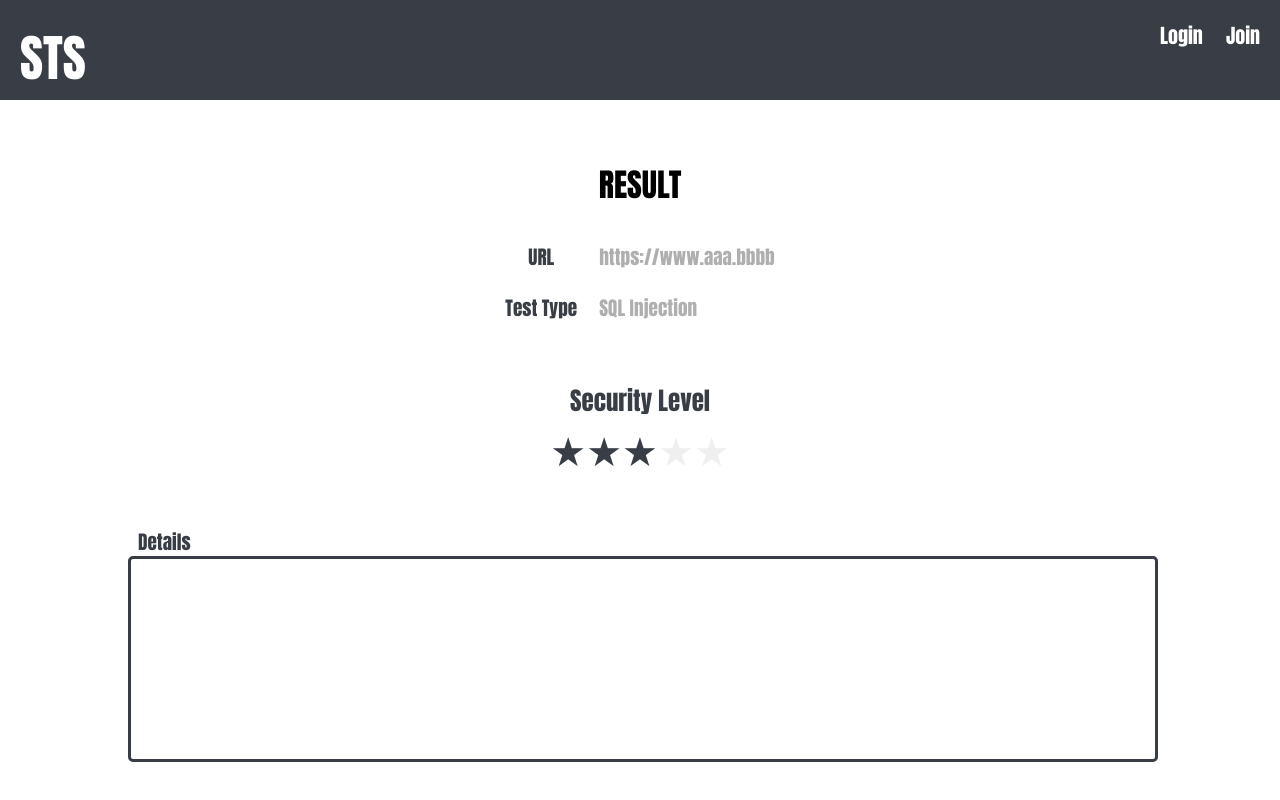
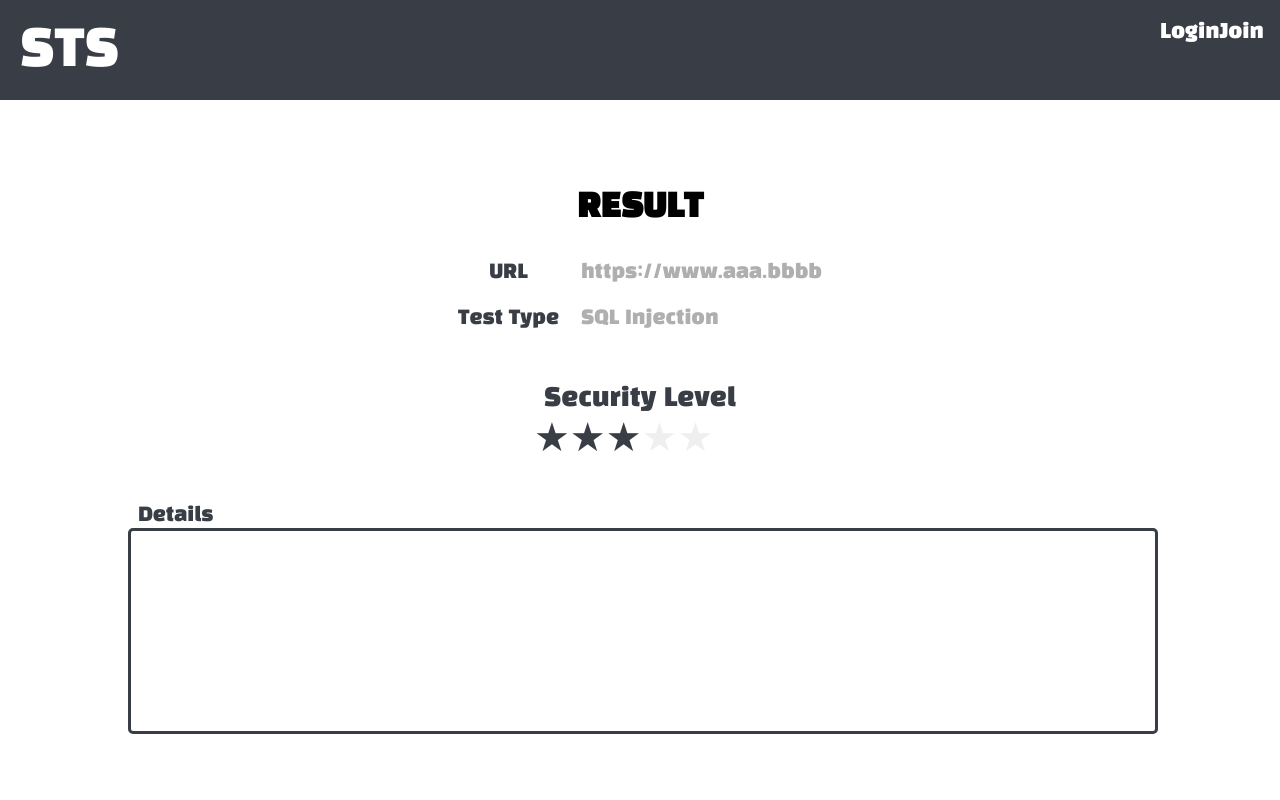
Before and after one commit to kkc217/security_test_service, a React (Create React App) app: page /result in a window 1280 px wide. Built offline with nearby package versions, Linux system fonts and the light colour scheme.

Commit message:
design: change font family

```diff
--- a/src/assets/css/Result/resultPage.css
+++ b/src/assets/css/Result/resultPage.css
@@ -1,5 +1,5 @@
 .result_page_container {
-    font-family: Impact, Charcoal, sans-serif;
+    /* font-family: Impact, Charcoal, sans-serif; */
     height: calc(100vh - 100px);
     display: flex;
     flex-direction: column;
--- a/src/assets/css/navigationBar.css
+++ b/src/assets/css/navigationBar.css
@@ -1,5 +1,5 @@
 .navigation_container {
-    font-family: Impact, Charcoal, sans-serif;
+    /* font-family: Impact, Charcoal, sans-serif; */
     display: flex;
     justify-content: space-between;
     height: 60px;
--- a/src/index.css
+++ b/src/index.css
@@ -1,6 +1,8 @@
+@import url('https://fonts.googleapis.com/css2?family=Black+Han+Sans&display=swap');
+
 html, body {
   margin: 0;
-  font-family: Impact, Charcoal, sans-serif;
+  font-family: 'Black Han Sans', sans-serif;
   /* font-family: -apple-system, BlinkMacSystemFont, 'Segoe UI', 'Roboto', 'Oxygen',
     'Ubuntu', 'Cantarell', 'Fira Sans', 'Droid Sans', 'Helvetica Neue',
     sans-serif; */
```
